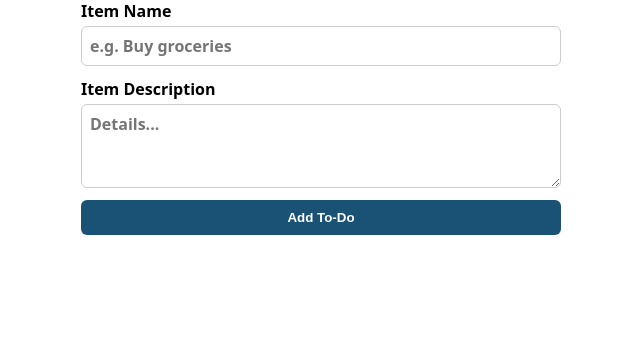
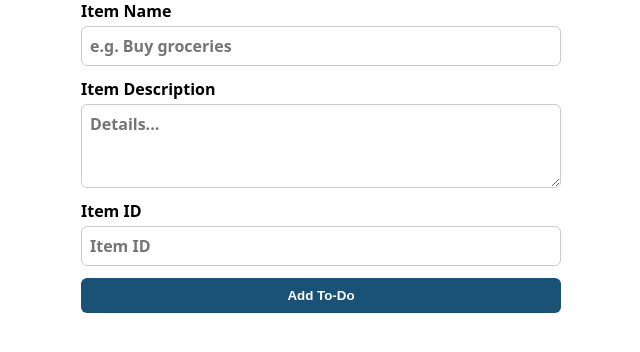
Before and after one commit to rishavrishu86-dotcom/flask-todo-app, a Flask app: page / in a window 1280 px wide. Shown: the part 141-493 px from the top of the page, without its empty margins (319-959 px from the left). Run offline with Flask 3, Linux system fonts and the light colour scheme.

Commit message:
master_1: add Item ID field

```diff
--- a/templates/index.html
+++ b/templates/index.html
@@ -23,6 +23,9 @@
     <label>Item Description
       <textarea name="itemDescription" rows="3" placeholder="Details..."></textarea>
     </label>
+    <label>Item ID
+      <input type="text" name="itemId" placeholder="Item ID" />
+    </label>
     <button type="submit">Add To-Do</button>
   </form>
 </body>
```
